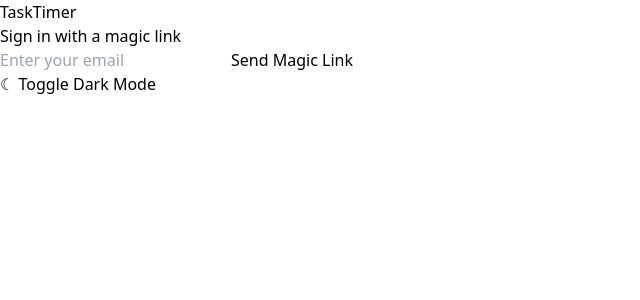
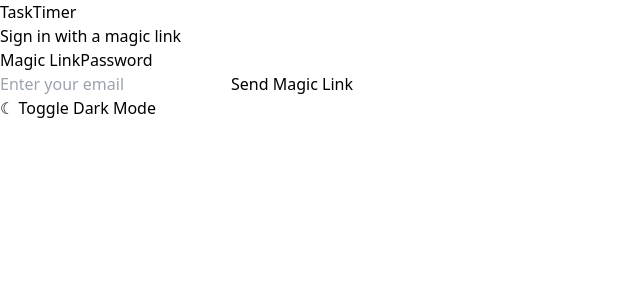
Before and after one commit to angusblue/TaskTimer, a React (Vite) app: page / in a window 1280 px wide. Shown: the top 300 px of the page, without its empty margins (0-640 px from the left). Built offline with nearby package versions, Linux system fonts and the light colour scheme.

Commit message:
Add password authentication as backup option

```diff
--- a/src/App.jsx
+++ b/src/App.jsx
@@ -7,6 +7,8 @@
   const [user, setUser] = useState(null);
   const [loading, setLoading] = useState(true);
   const [email, setEmail] = useState('');
+  const [password, setPassword] = useState('');
+  const [authMode, setAuthMode] = useState('magic'); // 'magic' or 'password'
   const [authError, setAuthError] = useState('');
 
   // App state
@@ -120,6 +122,39 @@
     } else {
       setAuthError('Check your email for the magic link!');
       setEmail('');
+    }
+  };
+
+  const handlePasswordSignIn = async (e) => {
+    e.preventDefault();
+    setAuthError('');
+
+    const { error } = await supabase.auth.signInWithPassword({
+      email,
+      password,
+    });
+
+    if (error) {
+      setAuthError(error.message);
+    }
+  };
+
+  const handlePasswordSignUp = async (e) => {
+    e.preventDefault();
+    setAuthError('');
+
+    const { error } = await supabase.auth.signUp({
+      email,
+      password,
+      options: {
+        emailRedirectTo: 'https://task-timer-dun-phi.vercel.app'
+      }
+    });
+
+    if (error) {
+      setAuthError(error.message);
+    } else {
+      setAuthError('Account created! Check your email to confirm.');
     }
   };
 
@@ -722,9 +757,37 @@
             TaskTimer
           </h1>
           <p className={`text-sm text-center mb-8 ${darkMode ? 'text-zinc-500' : 'text-gray-500'}`}>
-            Sign in with a magic link
+            {authMode === 'magic' ? 'Sign in with a magic link' : 'Sign in with password'}
           </p>
 
+          <div className="flex gap-2 mb-6">
+            <button
+              onClick={() => setAuthMode('magic')}
+              className={`flex-1 py-2 rounded-lg text-sm transition-colors ${
+                authMode === 'magic'
+                  ? 'bg-blue-500 text-white'
+                  : darkMode
+                  ? 'bg-zinc-800 text-zinc-300 hover:bg-zinc-700'
+                  : 'bg-gray-100 text-gray-600 hover:bg-gray-200'
+              }`}
+            >
+              Magic Link
+            </button>
+            <button
+              onClick={() => setAuthMode('password')}
+              className={`flex-1 py-2 rounded-lg text-sm transition-colors ${
+                authMode === 'password'
+                  ? 'bg-blue-500 text-white'
+                  : darkMode
+                  ? 'bg-zinc-800 text-zinc-300 hover:bg-zinc-700'
+                  : 'bg-gray-100 text-gray-600 hover:bg-gray-200'
+              }`}
+            >
+              Password
+            </button>
+          </div>
+
+          {authMode === 'magic' ? (
             <form onSubmit={handleMagicLink} className="space-y-4">
               <input
                 type="email"
@@ -740,7 +803,7 @@
               />
 
               {authError && (
-              <div className={`text-sm ${authError.includes('Check your email') ? 'text-green-500' : 'text-red-500'}`}>
+                <div className={`text-sm ${authError.includes('Check your email') || authError.includes('created') ? 'text-green-500' : 'text-red-500'}`}>
                   {authError}
                 </div>
               )}
@@ -752,6 +815,59 @@
                 Send Magic Link
               </button>
             </form>
+          ) : (
+            <form onSubmit={handlePasswordSignIn} className="space-y-4">
+              <input
+                type="email"
+                placeholder="Email"
+                value={email}
+                onChange={(e) => setEmail(e.target.value)}
+                className={`w-full px-4 py-3 rounded-lg border ${
+                  darkMode
+                    ? 'bg-zinc-900 border-zinc-700 text-zinc-100 placeholder-zinc-500'
+                    : 'bg-white border-gray-300 text-gray-800 placeholder-gray-400'
+                }`}
+                required
+              />
+              <input
+                type="password"
+                placeholder="Password"
+                value={password}
+                onChange={(e) => setPassword(e.target.value)}
+                className={`w-full px-4 py-3 rounded-lg border ${
+                  darkMode
+                    ? 'bg-zinc-900 border-zinc-700 text-zinc-100 placeholder-zinc-500'
+                    : 'bg-white border-gray-300 text-gray-800 placeholder-gray-400'
+                }`}
+                required
+              />
+
+              {authError && (
+                <div className={`text-sm ${authError.includes('Check your email') || authError.includes('created') ? 'text-green-500' : 'text-red-500'}`}>
+                  {authError}
+                </div>
+              )}
+
+              <button
+                type="submit"
+                className="w-full py-3 bg-blue-500 text-white rounded-lg hover:bg-blue-600 transition-colors"
+              >
+                Sign In
+              </button>
+
+              <button
+                type="button"
+                onClick={handlePasswordSignUp}
+                className={`w-full py-2 rounded-lg text-sm transition-colors ${
+                  darkMode
+                    ? 'text-zinc-400 hover:text-zinc-300'
+                    : 'text-gray-600 hover:text-gray-800'
+                }`}
+              >
+                Don't have an account? Sign up
+              </button>
+            </form>
+          )}
 
           <button
             onClick={() => setDarkMode(!darkMode)}
```
Lines whose indentation alone changed are shown as unchanged.
